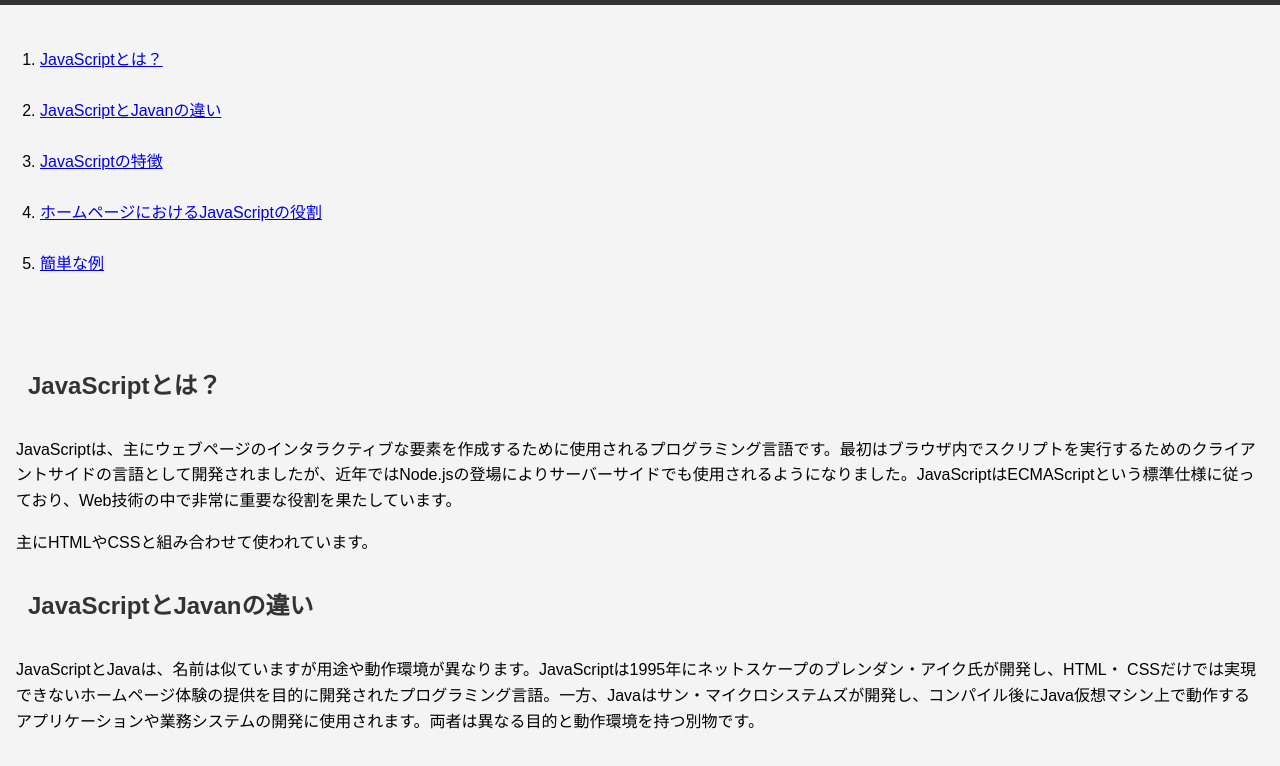
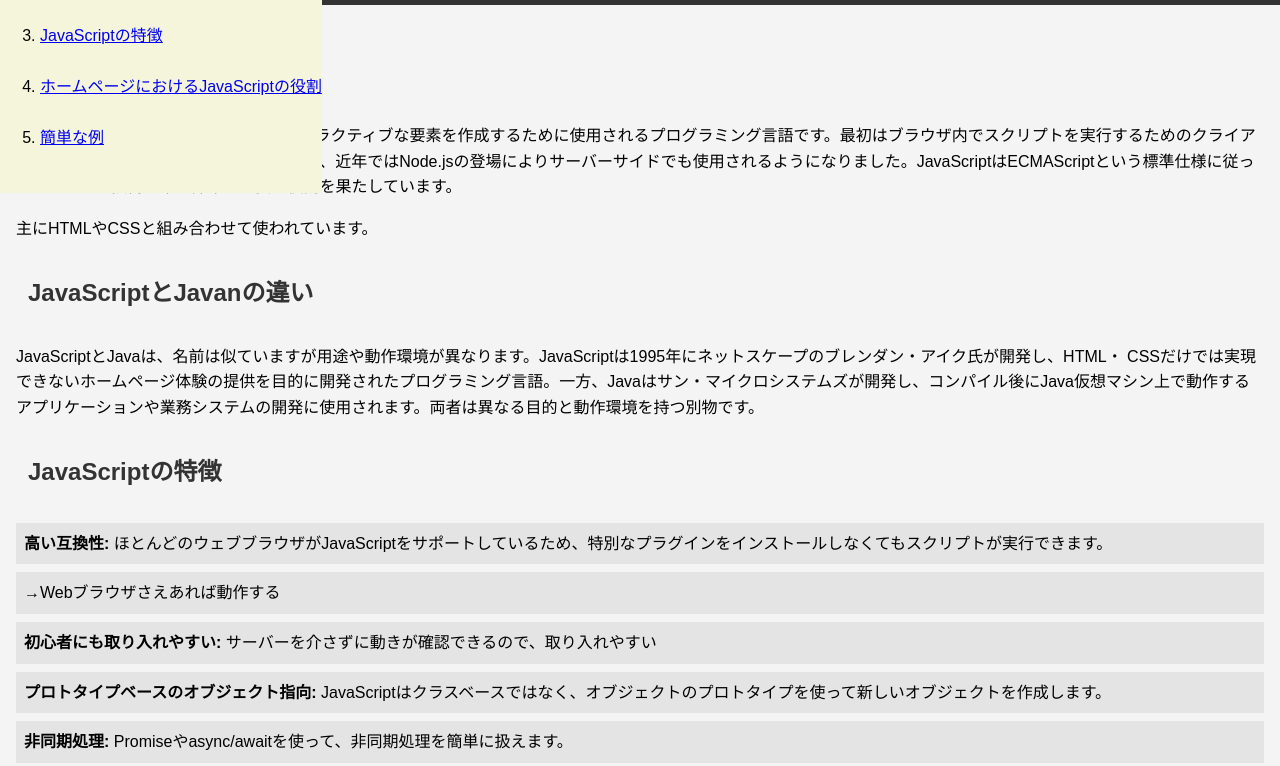
Before and after one commit to gagaga898989/JavaIntroduce, a plain HTML site: page index.html in a window 1280 px wide. Shown: the part 121-887 px from the top of the page. Drawn offline with Linux system fonts and the light colour scheme.

Commit message:
Update main.css

```diff
--- a/main.css
+++ b/main.css
@@ -100,3 +100,17 @@ button:hover {
   margin-top: 2px;
   margin-left: 50px;
 }
+
+
+.table-of-contents {
+  position: fixed;
+  top: 0;
+  left: 0;
+  background: beige;
+  z-index:2;
+}
+.toc-highlight {
+  background-color: #007bff;
+  color: #fff;
+  font-weight: bold;
+}
```
